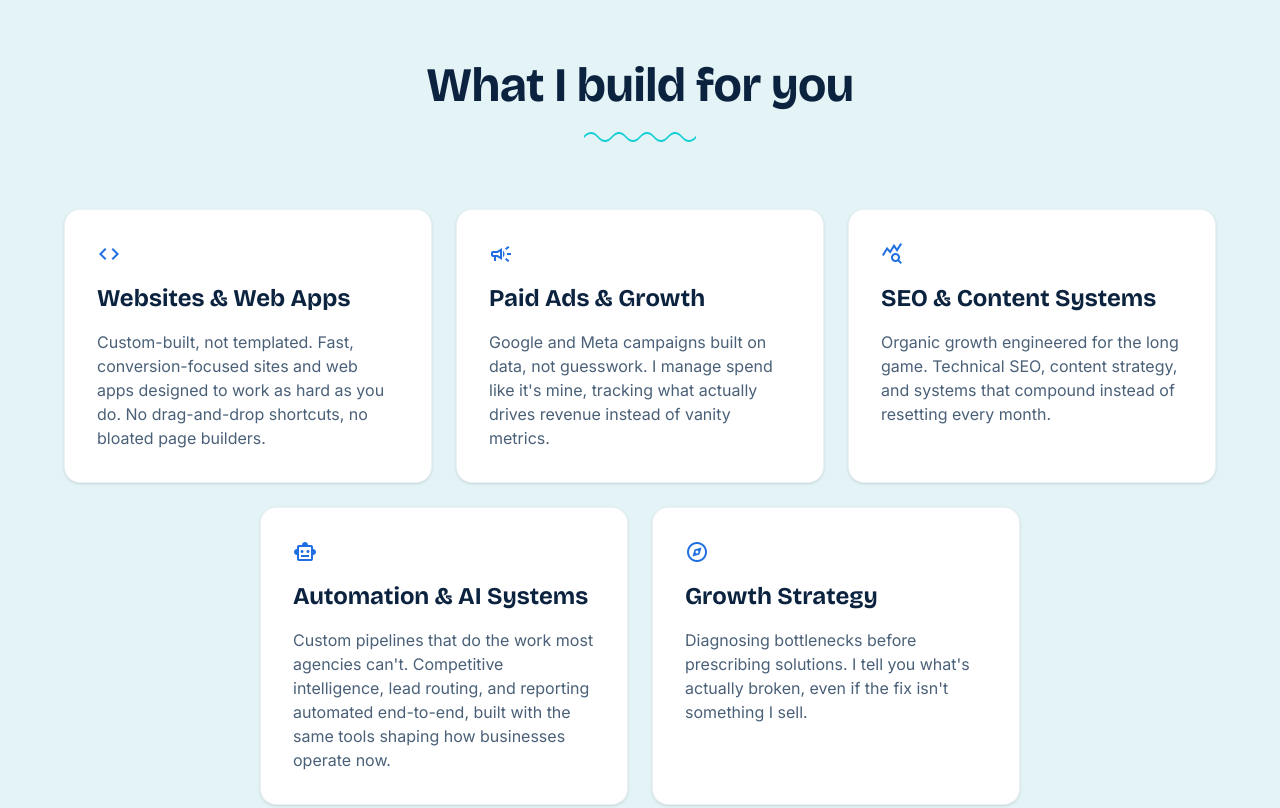
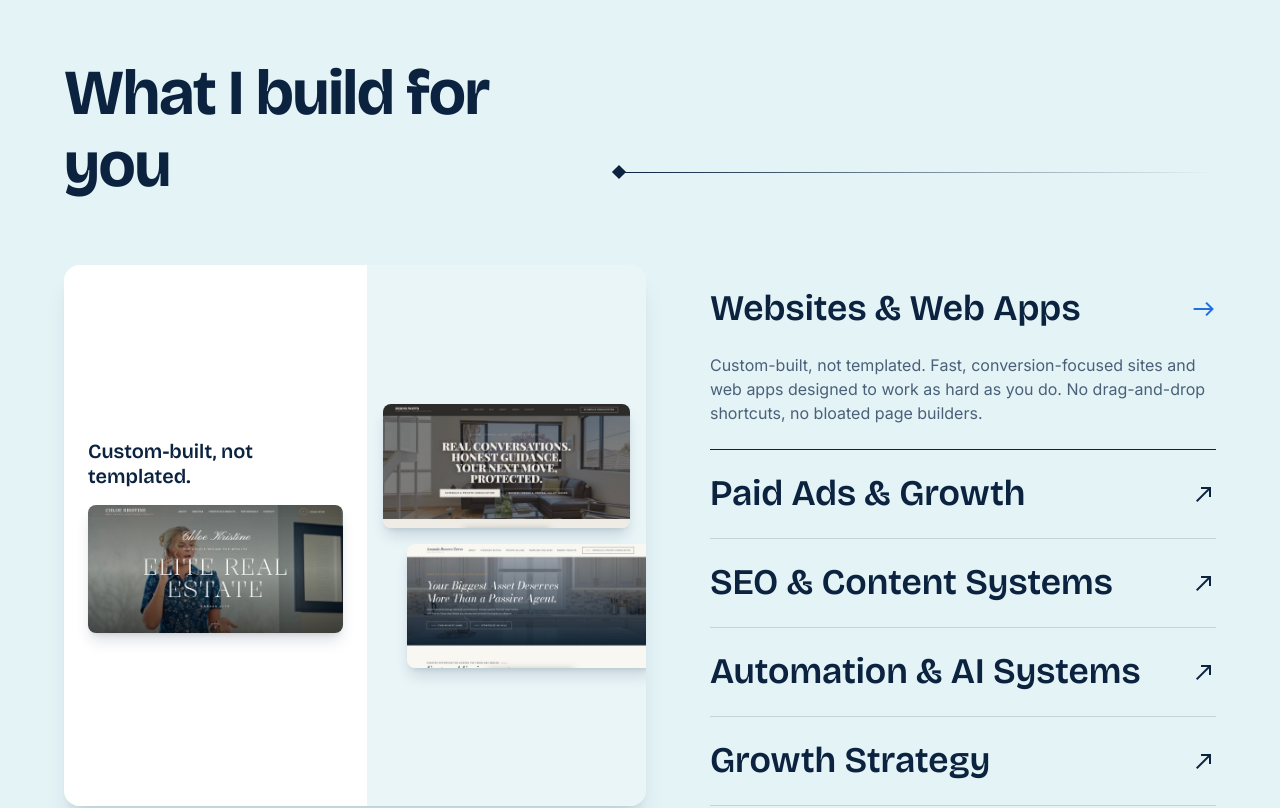
Before and after one commit to Daraphista/angelomendozaworks-site, a Next.js app: page / in a window 1280 px wide. Shown: the part 980-1788 px from the top of the page. Built offline with nearby package versions, Linux system fonts and the light colour scheme.

Commit message:
feat(services): rebuild as accordion list with crossfading visual panel
Co-Authored-By: Claude Opus 5.5 <noreply@anthropic.com>

```diff
--- a/src/components/Services.tsx
+++ b/src/components/Services.tsx
@@ -1,66 +1,286 @@
-import Wave from "@/components/Wave";
+"use client";
+
+import { useState } from "react";
+import Image from "next/image";
+import Logo from "@/components/Logo";
 
 const SERVICES = [
   {
-    icon: "code",
+    visual: "sites",
     title: "Websites & Web Apps",
     description:
       "Custom-built, not templated. Fast, conversion-focused sites and web apps designed to work as hard as you do. No drag-and-drop shortcuts, no bloated page builders.",
   },
   {
-    icon: "campaign",
+    visual: "ads",
     title: "Paid Ads & Growth",
     description:
       "Google and Meta campaigns built on data, not guesswork. I manage spend like it's mine, tracking what actually drives revenue instead of vanity metrics.",
   },
   {
-    icon: "query_stats",
+    visual: "seo",
     title: "SEO & Content Systems",
     description:
       "Organic growth engineered for the long game. Technical SEO, content strategy, and systems that compound instead of resetting every month.",
   },
   {
-    icon: "smart_toy",
+    visual: "automation",
     title: "Automation & AI Systems",
     description:
       "Custom pipelines that do the work most agencies can't. Competitive intelligence, lead routing, and reporting automated end-to-end, built with the same tools shaping how businesses operate now.",
   },
   {
-    icon: "explore",
+    visual: "strategy",
     title: "Growth Strategy",
     description:
       "Diagnosing bottlenecks before prescribing solutions. I tell you what's actually broken, even if the fix isn't something I sell.",
   },
-];
+] as const;
 
-function ServiceCard({ icon, title, description }: (typeof SERVICES)[number]) {
+type VisualKey = (typeof SERVICES)[number]["visual"];
+
+function SitesVisual() {
+  const shot = "rounded-lg shadow-lg shadow-ink/15 w-full h-auto";
   return (
-    <div className="w-full sm:w-[calc(50%-12px)] lg:w-[calc(33.333%-16px)] p-8 bg-white border border-outline-variant/40 rounded-2xl shadow-sm hover:shadow-lg hover:-translate-y-1 hover:border-lagoon transition-all space-y-4">
-      <span className="material-symbols-outlined text-cobalt text-5xl">
-        {icon}
-      </span>
-      <h3 className="font-headline text-2xl font-bold text-secondary">
-        {title}
-      </h3>
-      <p className="font-body-md text-on-surface-variant">{description}</p>
+    <div className="absolute inset-0 flex bg-cloud">
+      <div className="w-[52%] bg-white p-6 flex flex-col justify-center gap-4">
+        <p className="font-headline font-semibold text-xl text-secondary leading-tight">
+          Custom-built, not templated.
+        </p>
+        <Image
+          src="/portfolio/site-1.jpg"
+          alt=""
+          width={1100}
+          height={553}
+          sizes="(min-width: 1024px) 340px, 60vw"
+          className={shot}
+        />
+      </div>
+      <div className="flex-1 bg-surface-container/70 p-4 flex flex-col justify-center gap-4">
+        <Image
+          src="/portfolio/site-2.jpg"
+          alt=""
+          width={1100}
+          height={552}
+          sizes="(min-width: 1024px) 300px, 40vw"
+          className={shot}
+        />
+        <Image
+          src="/portfolio/site-3.jpg"
+          alt=""
+          width={1100}
+          height={552}
+          sizes="(min-width: 1024px) 300px, 40vw"
+          className={`${shot} translate-x-6`}
+        />
+      </div>
     </div>
   );
 }
 
+function AdsVisual() {
+  return (
+    <div className="absolute inset-0 bg-cobalt flex items-center justify-center p-8">
+      <div className="w-full max-w-sm rounded-2xl bg-white p-6 shadow-xl shadow-ink/20 space-y-5">
+        <div className="flex items-center gap-3">
+          <span className="material-symbols-outlined text-cobalt text-3xl">
+            campaign
+          </span>
+          <div className="h-3 w-32 rounded-full bg-secondary/80" />
+        </div>
+        {[85, 62, 40].map((w) => (
+          <div key={w} className="h-2.5 rounded-full bg-secondary/10">
+            <div
+              className="h-full rounded-full bg-lagoon"
+              style={{ width: `${w}%` }}
+            />
+          </div>
+        ))}
+        <svg viewBox="0 0 200 60" className="w-full text-coral" fill="none">
+          <path
+            d="M0 50 L35 40 L70 44 L110 22 L150 28 L200 6"
+            stroke="currentColor"
+            strokeWidth="4"
+            strokeLinecap="round"
+            strokeLinejoin="round"
+          />
+        </svg>
+      </div>
+    </div>
+  );
+}
+
+function SeoVisual() {
+  return (
+    <div className="absolute inset-0 bg-ink flex items-center justify-center p-8">
+      <div className="w-full max-w-sm space-y-6">
+        <div className="flex items-center gap-3 rounded-full bg-white/10 px-5 py-3">
+          <span className="material-symbols-outlined text-lagoon">search</span>
+          <div className="h-2.5 w-40 rounded-full bg-white/40" />
+        </div>
+        <svg viewBox="0 0 240 120" className="w-full text-lagoon" fill="none">
+          <path
+            d="M0 110 H240"
+            stroke="currentColor"
+            strokeOpacity="0.3"
+            strokeWidth="2"
+          />
+          <path
+            d="M0 100 C40 96 60 80 90 70 S150 50 180 30 S220 12 240 6"
+            stroke="currentColor"
+            strokeWidth="5"
+            strokeLinecap="round"
+          />
+          <circle cx="240" cy="6" r="6" fill="currentColor" />
+        </svg>
+      </div>
+    </div>
+  );
+}
+
+function AutomationVisual() {
+  const node = "rounded-xl border-2 border-ink bg-cloud h-14 flex items-center justify-center";
+  return (
+    <div className="absolute inset-0 bg-lagoon flex items-center justify-center p-8">
+      <div className="relative w-full max-w-sm space-y-8">
+        <div className="absolute left-1/2 top-0 bottom-0 border-l-2 border-dashed border-ink/60" />
+        <div className={`relative w-2/5 ${node}`}>
+          <div className="h-2.5 w-16 rounded-full bg-ink/70" />
+        </div>
+        <div className={`relative mx-auto w-2/5 ${node}`}>
+          <span className="material-symbols-outlined text-ink text-3xl">
+            smart_toy
+          </span>
+        </div>
+        <div className={`relative ml-auto w-2/5 ${node}`}>
+          <div className="h-2.5 w-16 rounded-full bg-ink/70" />
+        </div>
+      </div>
+    </div>
+  );
+}
+
+function StrategyVisual() {
+  return (
+    <div className="absolute inset-0 bg-tertiary-fixed flex items-center justify-center">
+      <Logo
+        className="absolute -right-8 -bottom-8 w-64 text-ink/10"
+        paddleClassName="fill-ink/10"
+      />
+      <span className="material-symbols-outlined text-ink !text-[10rem] leading-none">
+        explore
+      </span>
+    </div>
+  );
+}
+
+const VISUALS: Record<VisualKey, () => React.JSX.Element> = {
+  sites: SitesVisual,
+  ads: AdsVisual,
+  seo: SeoVisual,
+  automation: AutomationVisual,
+  strategy: StrategyVisual,
+};
+
 export default function Services() {
+  const [open, setOpen] = useState(0);
+  const [shown, setShown] = useState(0);
+
+  const toggle = (i: number) => {
+    if (open === i) {
+      setOpen(-1);
+    } else {
+      setOpen(i);
+      setShown(i);
+    }
+  };
+
   return (
     <section className="py-section-gap bg-surface-container" id="services">
       <div className="max-w-container-max mx-auto px-margin-mobile md:px-margin-desktop">
-        <div className="text-center mb-16">
-          <h2 className="font-headline text-headline-lg text-secondary">
+        <div className="flex flex-col lg:flex-row lg:items-end gap-8 mb-16">
+          <h2 className="font-headline font-bold text-headline-lg md:text-headline-xl text-secondary max-w-[13ch]">
             What I build for you
           </h2>
-          <Wave className="h-4 w-28 text-lagoon mx-auto mt-4" />
+          <div
+            aria-hidden
+            className="hidden lg:flex flex-1 items-center pb-6"
+          >
+            <span className="size-2.5 rotate-45 bg-secondary shrink-0" />
+            <span className="h-px flex-1 bg-gradient-to-r from-secondary to-secondary/0" />
+          </div>
         </div>
-        <div className="flex flex-wrap justify-center gap-gutter">
-          {SERVICES.map((service) => (
-            <ServiceCard key={service.title} {...service} />
-          ))}
+
+        <div className="grid lg:grid-cols-[1.15fr_1fr] gap-10 lg:gap-16 items-start">
+          <div
+            aria-hidden
+            className="relative aspect-[4/3] lg:aspect-auto lg:self-stretch lg:min-h-[520px] rounded-2xl overflow-hidden shadow-xl shadow-ink/10"
+          >
+            {SERVICES.map((s, i) => {
+              const Visual = VISUALS[s.visual];
+              return (
+                <div
+                  key={s.visual}
+                  className={`absolute inset-0 transition-opacity duration-500 motion-reduce:transition-none ${
+                    shown === i ? "opacity-100" : "opacity-0"
+                  }`}
+                >
+                  <Visual />
+                </div>
+              );
+            })}
+          </div>
+
+          <div>
+            {SERVICES.map((s, i) => {
+              const isOpen = open === i;
+              return (
+                <div
+                  key={s.title}
+                  className={`border-b transition-colors ${
+                    isOpen ? "border-secondary" : "border-secondary/15"
+                  }`}
+                >
+                  <h3>
+                    <button
+                      type="button"
+                      aria-expanded={isOpen}
+                      aria-controls={`service-panel-${i}`}
+                      id={`service-trigger-${i}`}
+                      onClick={() => toggle(i)}
+                      className="group flex w-full items-center justify-between gap-4 py-6 text-left cursor-pointer focus-visible:outline-2 focus-visible:outline-cobalt focus-visible:outline-offset-2"
+                    >
+                      <span className="font-headline font-semibold text-3xl md:text-4xl text-secondary transition-transform group-hover:translate-x-1 motion-reduce:transition-none">
+                        {s.title}
+                      </span>
+                      <span
+                        aria-hidden
+                        className={`material-symbols-outlined text-4xl shrink-0 transition-all group-hover:text-cobalt motion-reduce:transition-none ${
+                          isOpen ? "rotate-45 text-cobalt" : "text-secondary"
+                        }`}
+                      >
+                        north_east
+                      </span>
+                    </button>
+                  </h3>
+                  <div
+                    id={`service-panel-${i}`}
+                    role="region"
+                    aria-labelledby={`service-trigger-${i}`}
+                    className={`grid transition-[grid-template-rows] duration-300 motion-reduce:transition-none ${
+                      isOpen ? "grid-rows-[1fr]" : "grid-rows-[0fr]"
+                    }`}
+                  >
+                    <div className="overflow-hidden">
+                      <p className="font-body-md text-on-surface-variant pb-6 max-w-prose">
+                        {s.description}
+                      </p>
+                    </div>
+                  </div>
+                </div>
+              );
+            })}
+          </div>
         </div>
       </div>
     </section>
```
